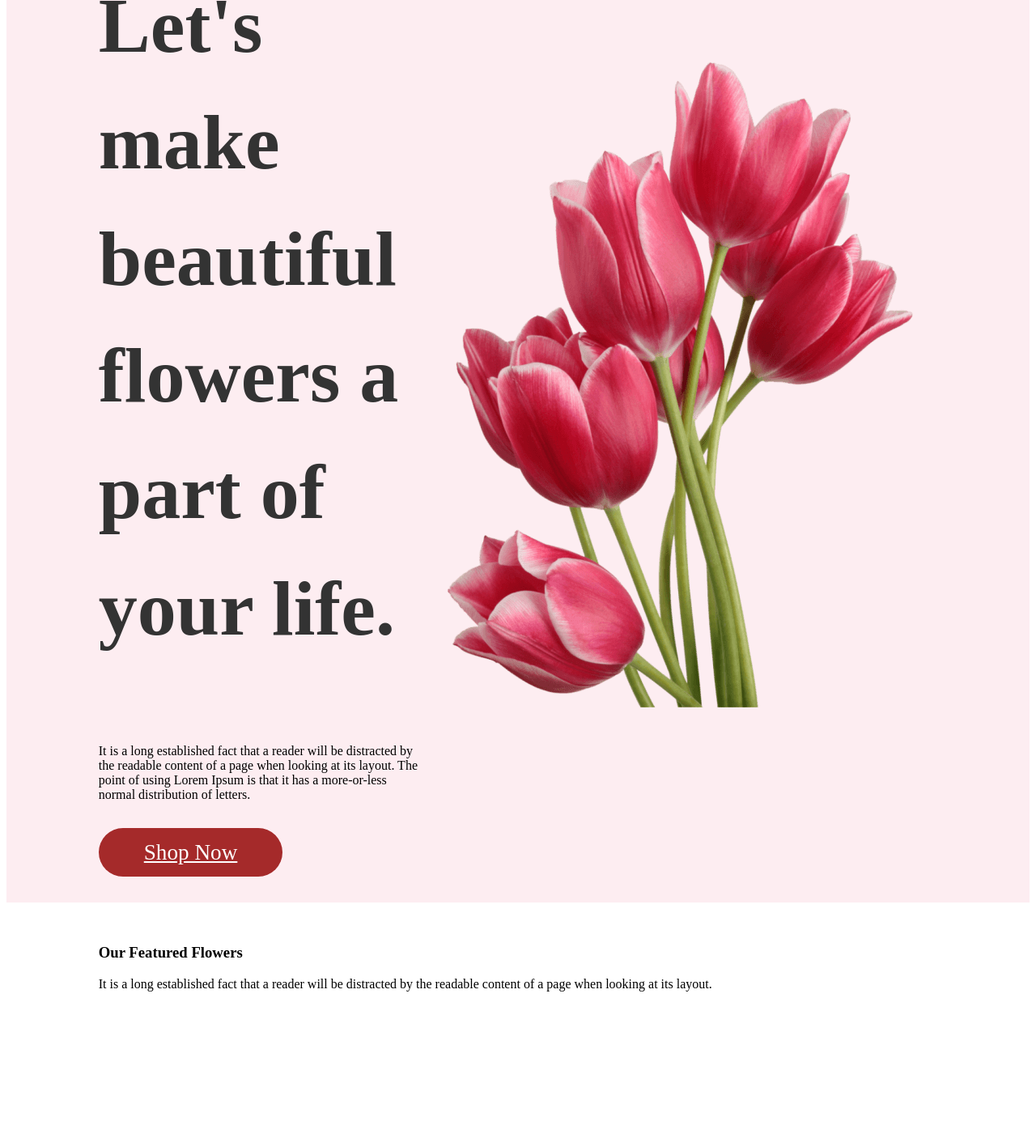
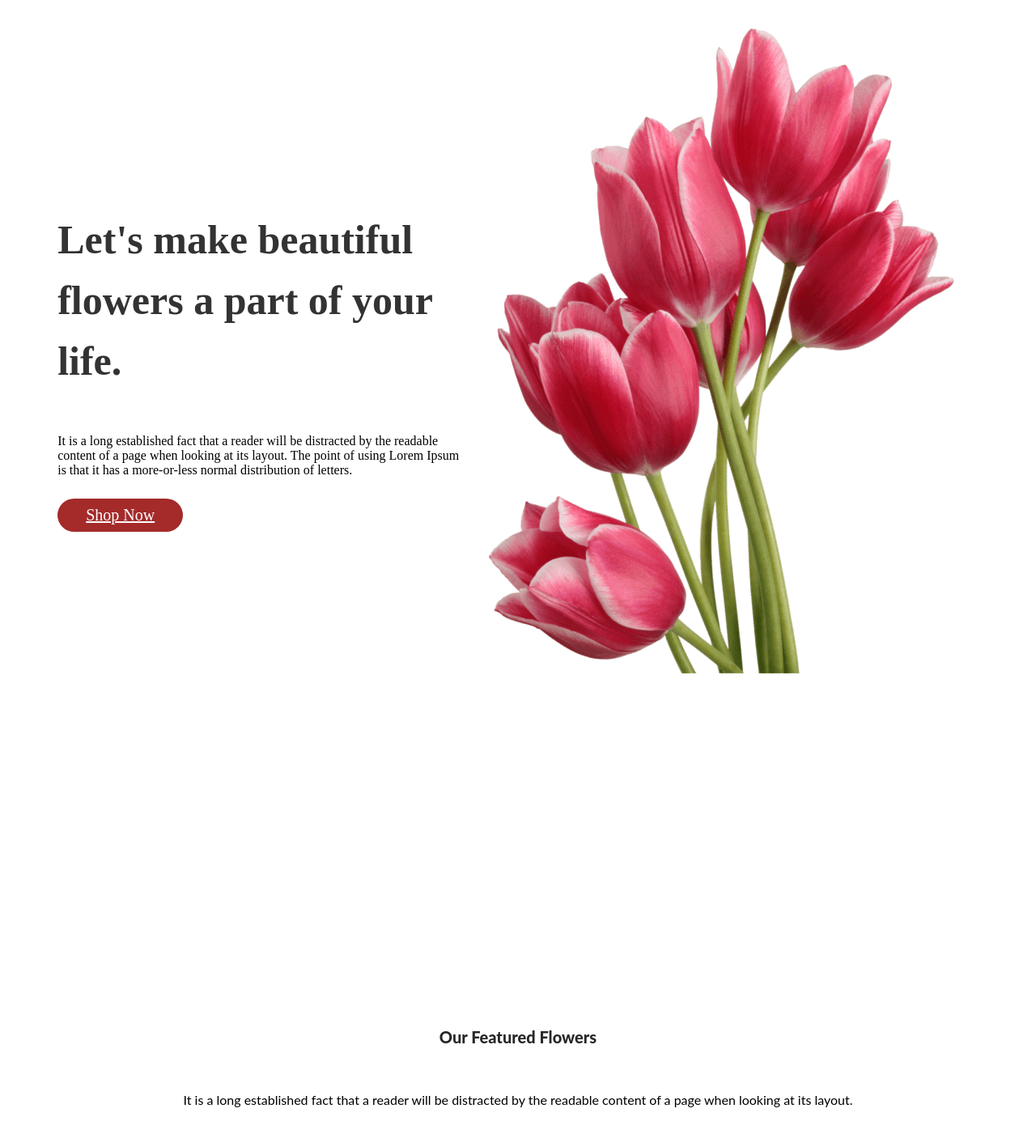
Before and after one commit to Nasim0000/flowershop-website, a plain HTML site: page index.html in a window 1280 px wide. Shown: the part 176-1577 px from the top of the page at 81% size. Before the commit the page ends 1457 px from the top, so only its background shows below. Drawn offline with Linux system fonts and the light colour scheme.

Commit message:
added next content

```diff
--- a/index.html
+++ b/index.html
@@ -7,23 +7,30 @@
     <link rel="stylesheet" href="styles/portfolio.css">
 </head>
 <body>
-    <section class="home" id="home">
+    <header>
+    <section class="contant" id="content">
         <div class="content">
-            <h1>Let's make beautiful flowers a part of your life.</h1>
-            <p>It is a long established fact that a reader will be distracted by the readable content of a page when looking at its layout. The point of using Lorem Ipsum is that it has a more-or-less normal distribution of letters.</p>
+            <h1 class="">Let's make beautiful flowers a part of your life.</h1>
+            <p class="">It is a long established fact that a reader will be distracted by the readable content of a page when looking at its layout. The point of using Lorem Ipsum is that it has a more-or-less normal distribution of letters.</p>
             <a href="#"class="btn">Shop Now</a>
 
         </div>
         <img src="styles/Flower Asset/pngwing 10.png" alt="">
 
     </section>
-    <section class="next" id="">
+    <section class="next" id="next">
         <div class="content">
-            <h3>Our Featured Flowers</h3>
+            <h2>Our Featured Flowers</h2>
             <p>It is a long established fact that a reader will be distracted by the readable content of a page when looking at its layout.</p>
 
         </div>
+        <img src="styles/Flower Asset/pngwing 6.png" alt="">
+        <img src="styles/Flower Asset/pngwing 5.png" alt="">
+        <img src="styles/Flower Asset/pngwing 7.png" alt="">
+        <section>
 
-    </section>
+        </section>
+    </body>
+
 </body>
 </html>
--- a/styles/portfolio.css
+++ b/styles/portfolio.css
@@ -1,31 +1,47 @@
 section{
-    padding: 2rem 9%;
+    padding: 200px 5%;
 }
 .btn{
     display:inline-block;
-    margin-top: 1rem;
-    border-radius: 5rem;
+    margin-top: 10px;
+    border-radius: 50px;
     background:brown;
     color: #fff;
-    padding: .9rem 3.5rem;
+    padding: 9px 35px;
     cursor: pointer;
-    font-size: 1.7rem;
+    font-size: 20px;
 
 }
-.home{
+.contant{
     display: flex;
     align-items: center;
-    min-height: 100vh;
-    background: rgba(229, 84, 115, 0.10);
+    background: rgba;
     background-size: cover;
     background-position: center;
 }
-.home .content{
+.contant .content{
     max-width: 50rem;
 }
-.home .content h1{
-    font-size: 6rem;
+.contant .content h1{
+    font-size: 50px;
     color: #333;
-    padding: 1rem 0;
+    padding: 10px 0;
     line-height: 1.5;
 }
+.next h2{
+    color: #272727;
+    text-align: center;
+    font-family: Lato;
+    font-size: 20px;
+    font-weight: 800;
+    padding:20px;
+}
+.next p{
+    font-family: Lato;
+    text-align: center;
+    padding: 20px;
+}
+image{
+    text-align: center;
+    padding: 20px;
+}
```
